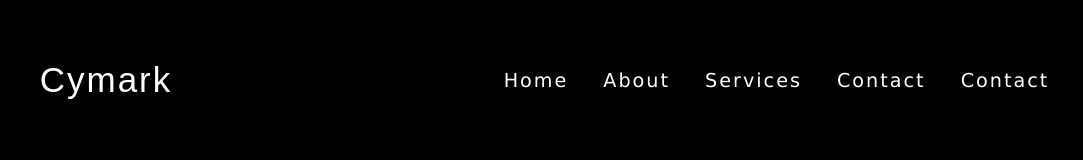
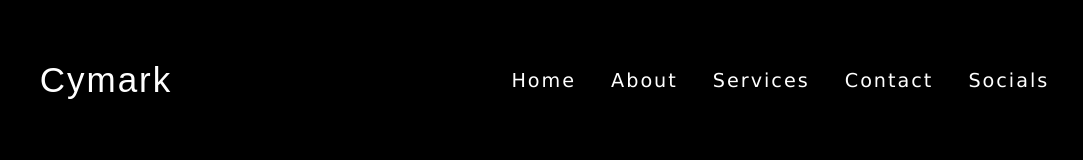
Before and after one commit to Osinachi-cloud/Personal-Portfolio, a React (Create React App) app: page / in a window 1280 px wide. Shown: the top 160 px of the page, without its empty margins (96-1179 px from the left). Built offline with nearby package versions, Linux system fonts and the light colour scheme.

Commit message:
changed menu labels

```diff
--- a/src/App.js
+++ b/src/App.js
@@ -13,10 +13,8 @@ function App() {
   return (
     <Router>
     <div className="App">
-      {/* <Navbar/> */}
       <Navtest/>
       <Header/>
-      {/* <Particle/> */}
       <Bio/>
       <Services/>
       <Form/>
--- a/src/Footer.js
+++ b/src/Footer.js
@@ -10,7 +10,7 @@ import { Link } from 'react-router-dom';
 function Nav() {
     return (
 
-        <div id="container">
+        <div id="container services">
         <div id="calculator">
 
 
--- a/src/Menuitems.js
+++ b/src/Menuitems.js
@@ -25,8 +25,8 @@ export const menuitems = [
     },
     {
       id: 4,
-      text: 'contact',
-      url: '#contact',
+      text: 'socials',
+      url: '#socials',
       cName:'nav-links'
 
     },
```
